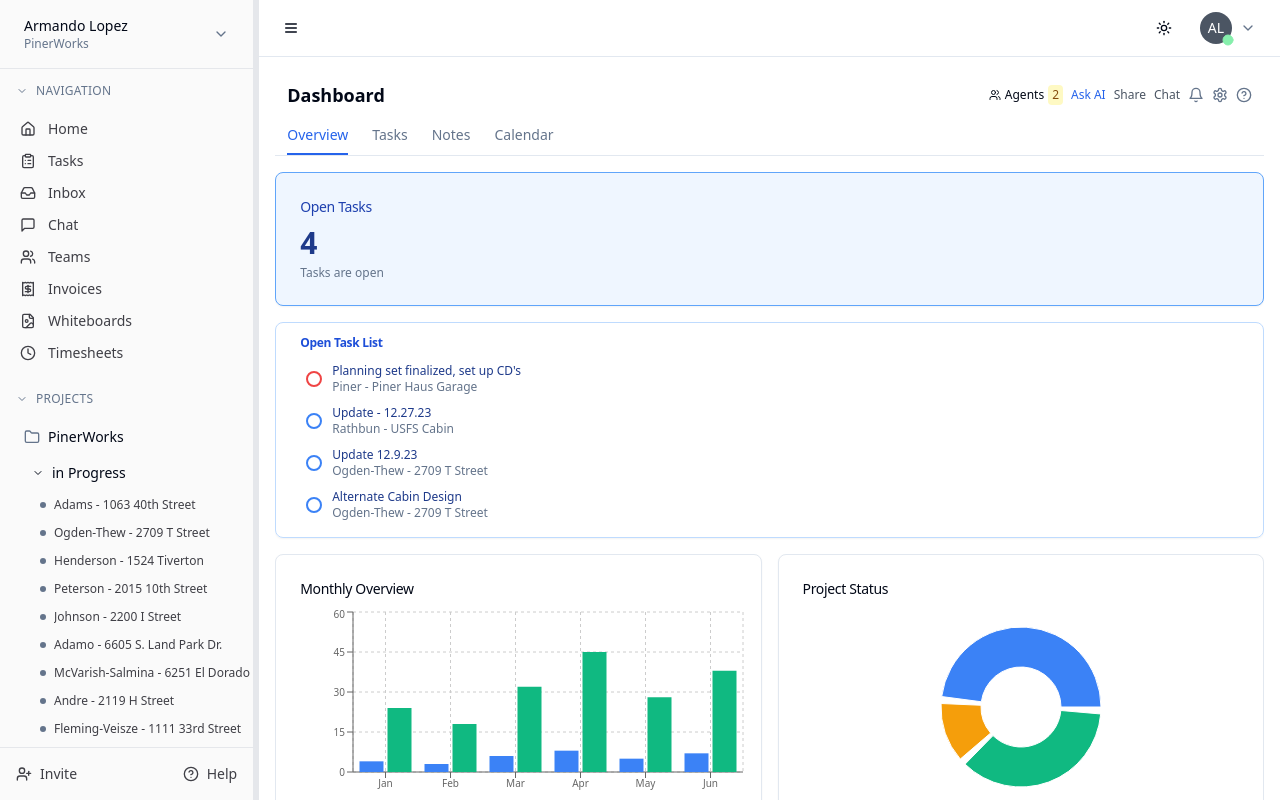
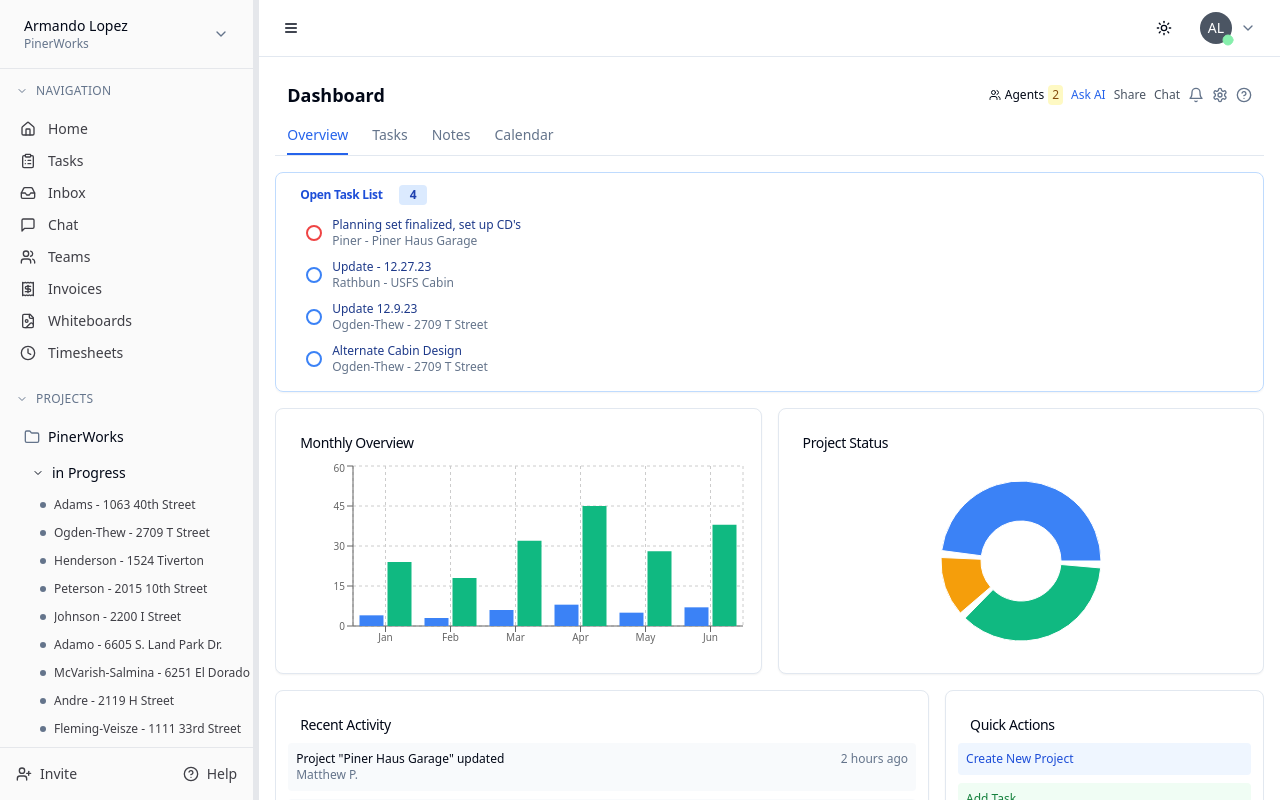
Before and after one commit to mandolon/workspace-dashboard, a React (Vite) app: page /dashboard in a window 1280 px wide. Built offline with nearby package versions, Linux system fonts and the light colour scheme.

Commit message:
Refactor: Move open tasks count to list summary
Removed the open tasks summary card and integrated the open task count into the task summary list card's title.

```diff
--- a/src/components/dashboard/DashboardContent.tsx
+++ b/src/components/dashboard/DashboardContent.tsx
@@ -2,7 +2,6 @@ import React from 'react';
 import { Card, CardContent, CardHeader, CardTitle } from '@/components/ui/card';
 import { BarChart, Bar, XAxis, YAxis, CartesianGrid, Tooltip, ResponsiveContainer, LineChart, Line, PieChart, Pie, Cell } from 'recharts';
 import DashboardStats from './DashboardStats';
-import OpenTasksSummaryCard from "./OpenTasksSummaryCard";
 import OpenTasksListSummary from "./OpenTasksListSummary";
 
 const DashboardContent = () => {
@@ -30,7 +29,6 @@ const DashboardContent = () => {
 
   return (
     <div className="space-y-4">
-      <OpenTasksSummaryCard />
       <OpenTasksListSummary />
 
       <div className="grid grid-cols-1 lg:grid-cols-2 gap-4">
--- a/src/components/dashboard/OpenTasksListSummary.tsx
+++ b/src/components/dashboard/OpenTasksListSummary.tsx
@@ -15,9 +15,12 @@ const OpenTasksListSummary = () => {
 
   return (
     <Card className="border border-blue-200 bg-blue-25">
-      <CardHeader className="pb-2 pt-3">
-        <CardTitle className="text-xs font-semibold text-blue-700">
+      <CardHeader className="pb-2 pt-3 flex flex-row items-center justify-between">
+        <CardTitle className="text-xs font-semibold text-blue-700 flex items-center gap-2">
           Open Task List
+          <span className="ml-2 inline-flex items-center justify-center bg-blue-100 text-blue-800 text-xs font-bold rounded px-2 py-0.5 min-w-[1.8rem]">
+            {openTasks.length}
+          </span>
         </CardTitle>
       </CardHeader>
       <CardContent className="pt-0 pb-3">
@@ -31,7 +34,7 @@ const OpenTasksListSummary = () => {
                 className="flex items-center gap-2 px-1 py-1 hover:bg-blue-100 rounded transition-colors group cursor-pointer"
                 title={task.title}
               >
-                <TaskStatusIcon status={task.status} />
+                <TaskStatusIcon status={task.status} onClick={() => {}} />
                 <div className="flex-1 min-w-0">
                   <div className="font-medium text-xs text-blue-900 truncate">
                     {task.title}
--- a/src/components/dashboard/OpenTasksSummaryCard.tsx
+++ /dev/null
@@ -1,33 +0,0 @@
-
-import React from "react";
-import { Card, CardContent, CardHeader, CardTitle } from "@/components/ui/card";
-import { getTasksWithProjectNames } from "@/data/taskData";
-
-const OpenTasksSummaryCard = () => {
-  // Open = "not completed" and not deleted or archived
-  const tasks = getTasksWithProjectNames();
-  const openTasksCount = tasks.filter(
-    (task) =>
-      task.status !== "completed" &&
-      !task.archived &&
-      !task.deletedAt
-  ).length;
-
-  return (
-    <Card className="border border-blue-400 bg-blue-50">
-      <CardHeader className="pb-2">
-        <CardTitle className="text-sm font-medium text-blue-800">
-          Open Tasks
-        </CardTitle>
-      </CardHeader>
-      <CardContent className="pt-0">
-        <div className="text-3xl font-bold text-blue-900">{openTasksCount}</div>
-        <div className="text-xs text-muted-foreground mt-1">
-          {openTasksCount === 1 ? "Task is open" : "Tasks are open"}
-        </div>
-      </CardContent>
-    </Card>
-  );
-};
-
-export default OpenTasksSummaryCard;
```
